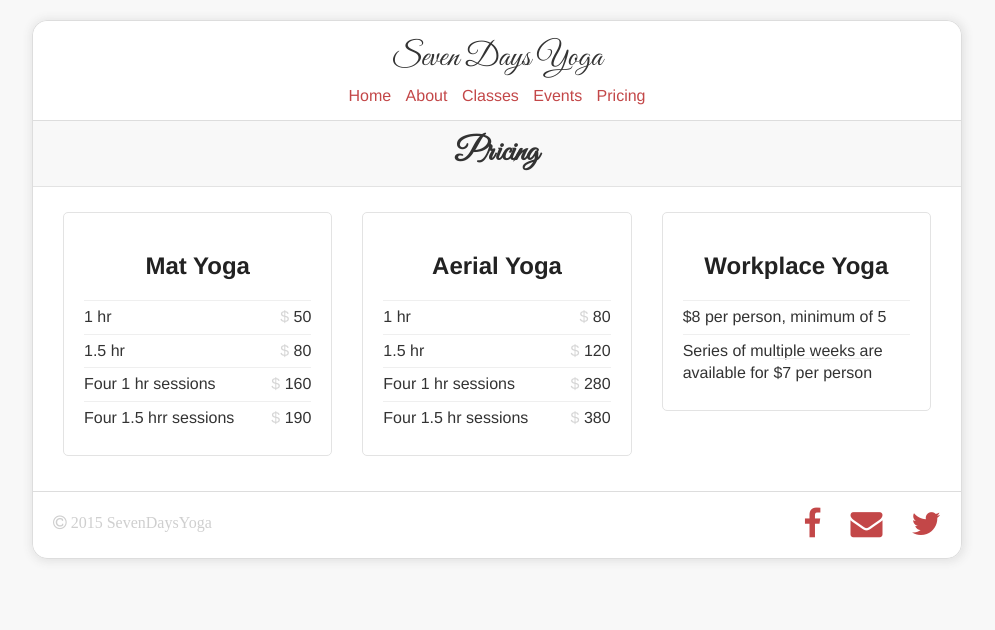
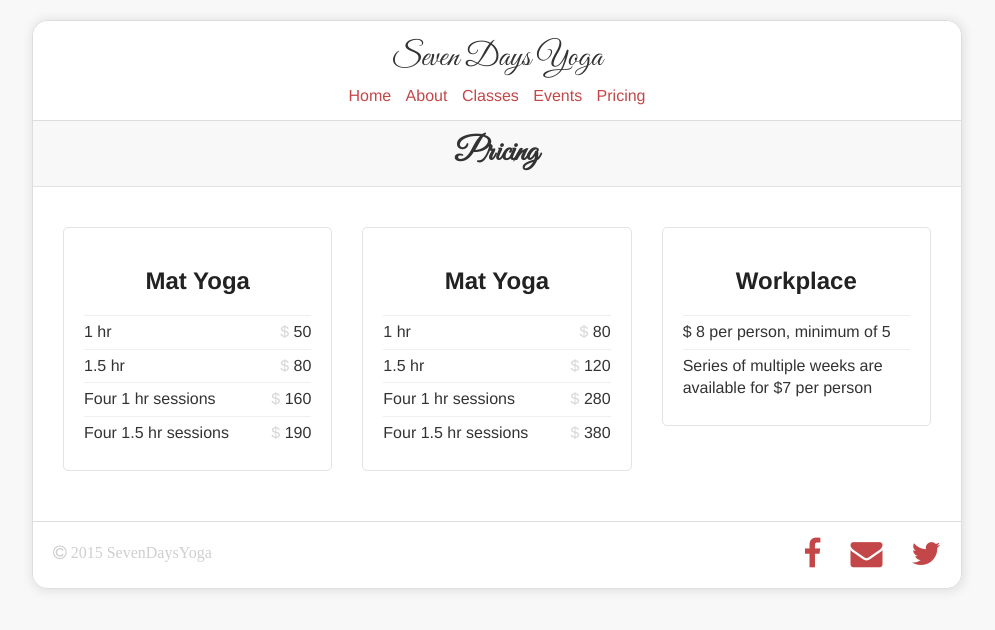
Before and after one commit to sevendaysyoga/sevendaysyoga.github.io, a Jekyll site: the page built from pages/pricing.html, in a window 1280 px wide. Shown: the top 630 px of the page, without its empty margins (143-1138 px from the left). Built offline with Jekyll 4.4.1, drawn with Linux system fonts in a browser that asks for light colours; nearby versions of some CDN libraries.

Commit message:
finished pricing page

```diff
--- a/_sass/_pricing.scss
+++ b/_sass/_pricing.scss
@@ -4,6 +4,8 @@
 	border:1px solid #e3e3e3;
 	// box-shadow:1px 2px 10px 2px #efefef;
 	padding: 20px;
+	max-width:500px;
+	margin:20px auto;
 
 	h1 {
 		font-size:1.5em;
--- a/about.html
+++ b/pages/about.html
@@ -2,6 +2,7 @@
 layout: page
 title: About - SevenDaysYoga
 heading: Will Pugh
+permalink: /about.html
 ---
 
 <div class = "row">
--- a/classes.html
+++ b/pages/classes.html
@@ -2,6 +2,7 @@
 layout: page
 title: Classes - SevenDaysYoga
 heading: Classes
+permalink: /classes.html
 ---
 
 <div class = "row">
--- a/events.html
+++ b/pages/events.html
@@ -2,6 +2,7 @@
 layout: page
 title: Events - SevenDaysYoga
 heading: Events
+permalink: /events.html
 ---
 
 <div class = "row">
--- /dev/null
+++ b/pages/pricing.html
@@ -0,0 +1,57 @@
+---
+layout: page
+title: Pricing - SevenDaysYoga
+heading: Pricing
+permalink: /pricing.html
+---
+
+<div class = "row">
+	<div class = "col-md-4">
+		<div class="pr">
+			{% assign mat = site.data.prices[0] %}
+			<h1> {{ mat.class }}  </h1>
+			<div class="price">
+			1 hr <span class="cost">{{ mat.sixty }}</span></span>
+			</div>
+			<div class="price">
+			1.5 hr <span class="cost">{{ mat.ninety }}</span>
+			</div>
+			<div class="price">
+			Four 1 hr sessions <span class="cost">{{ mat.group_sixty }}</span>
+			</div>
+			<div class="price">
+			Four 1.5 hr sessions <span class="cost">{{ mat.group_ninety }}</span>
+			</div>
+		</div>
+	</div>
+	<div class = "col-md-4">
+		<div class="pr">
+			{% assign aerial = site.data.prices[1] %}
+			<h1> {{ mat.class }}  </h1>
+			<div class="price">
+			1 hr <span class="cost">{{ aerial.sixty }}</span></span>
+			</div>
+			<div class="price">
+			1.5 hr <span class="cost">{{ aerial.ninety }}</span>
+			</div>
+			<div class="price">
+			Four 1 hr sessions <span class="cost">{{ aerial.group_sixty }}</span>
+			</div>
+			<div class="price">
+			Four 1.5 hr sessions <span class="cost">{{ aerial.group_ninety }}</span>
+			</div>
+		</div>
+	</div>
+	<div class = "col-md-4">
+		<div class="pr">
+		{% assign workplace = site.data.prices[2] %}
+			<h1>{{workplace.class}} </h1>
+			<div class="price">
+			$ {{workplace.per_person}} per person, minimum of {{workplace.minimum}}
+			</div>
+			<div class="price">
+			Series of multiple weeks are available for ${{workplace.series}} per person
+			</div>
+		</div>
+	</div>
+</div>
--- a/pricing.html
+++ /dev/null
@@ -1,53 +0,0 @@
----
-layout: page
-title: Pricing - SevenDaysYoga
-heading: Pricing
----
-
-<div class = "row">
-	<div class = "col-sm-4">
-		<div class="pr">
-			<h1> Mat Yoga </h1>
-			<div class="price">
-			1 hr <span class="cost">50</span></span></li>
-			</div>
-			<div class="price">
-			1.5 hr <span class="cost">80</span></li>
-			</div>
-			<div class="price">
-			Four 1 hr sessions <span class="cost">160</span></li>
-			</div>
-			<div class="price">
-			Four 1.5 hrr sessions <span class="cost">190</span></li>
-			</div>
-		</div>
-	</div>
-	<div class = "col-sm-4">
-		<div class="pr">
-			<h1> Aerial Yoga </h1>
-			<div class="price">
-			1 hr <span class="cost">80</span></li>
-			</div>
-			<div class="price">
-			1.5 hr <span class="cost">120</span></li>
-			</div>
-			<div class="price">
-			Four 1 hr sessions <span class="cost">280</span></li>
-			</div>
-			<div class="price">
-			Four 1.5 hr sessions <span class="cost">380</span></li>
-			</div>
-		</div>
-	</div>
-	<div class = "col-sm-4">
-		<div class="pr">
-			<h1> Workplace Yoga </h1>
-			<div class="price">
-			$8 per person, minimum of 5</li>
-			</div>
-			<div class="price">
-			Series of multiple weeks are available for <span class="price">$7 per person</li>
-			</div>
-		</div>
-	</div>
-</div>
```
Also changed, not shown: _data/prices.yml (added, +16 -0 lines).
